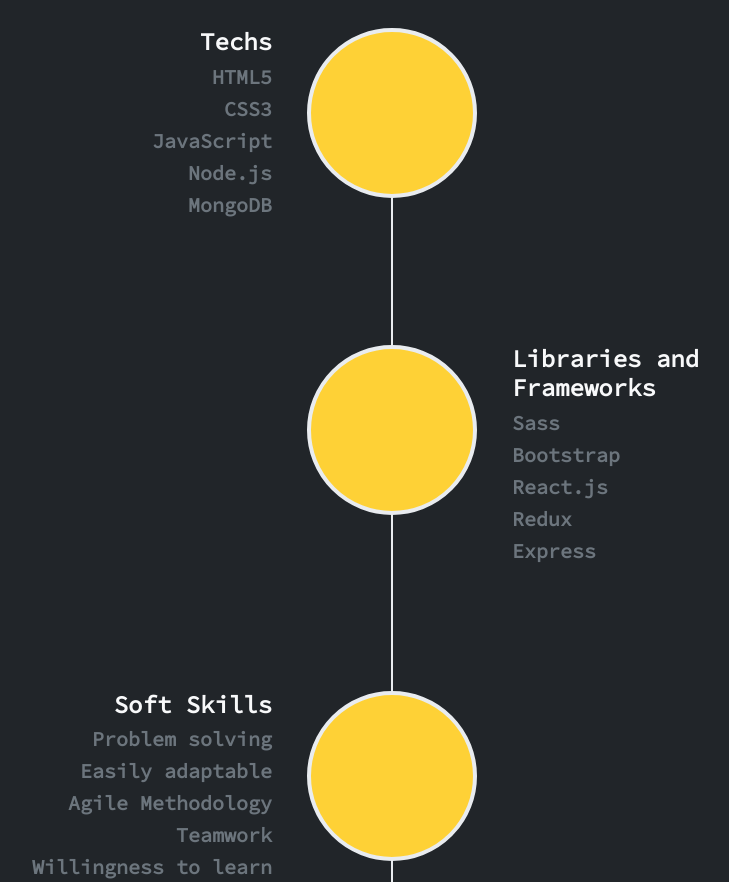
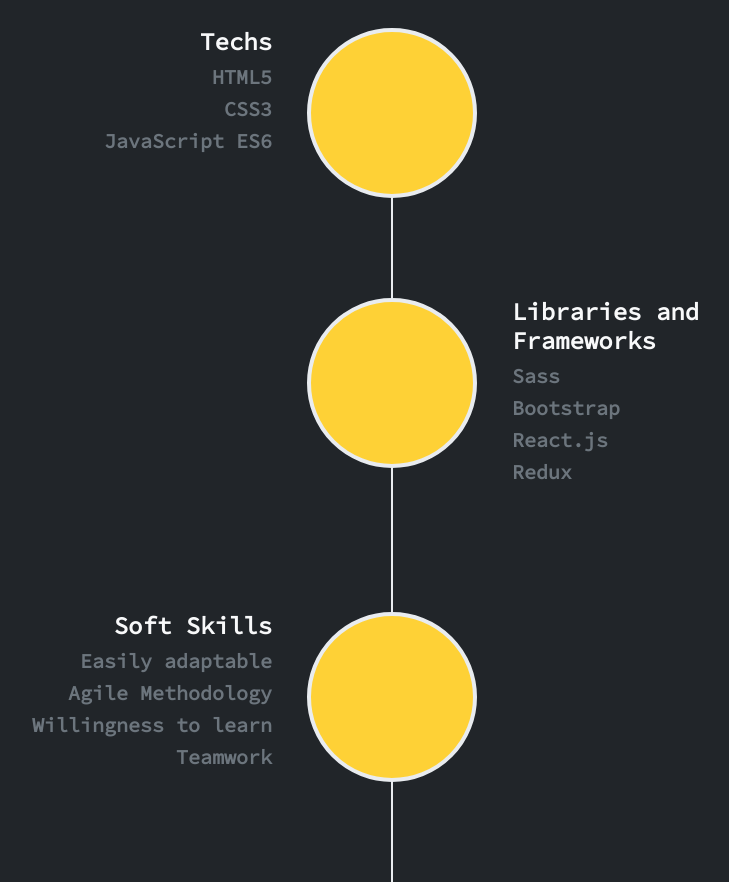
Before and after one commit to mhdalmasri/M.ALMASRI, a plain HTML site: page index.html in a window 1280 px wide. Shown: the part 1720-2602 px from the top of the page, without its empty margins (248-977 px from the left). Drawn offline with Linux system fonts and the light colour scheme.

Commit message:
Update index.html

```diff
--- a/index.html
+++ b/index.html
@@ -138,9 +138,7 @@
                 <div class="timeline-body text-muted">
                   <h5>HTML5</h5>
                   <h5>CSS3</h5>
-                  <h5>JavaScript</h5>
-                  <h5>Node.js</h5>
-                   <h5>MongoDB</h5>
+                  <h5>JavaScript ES6</h5>
                 </div>
               </div>
             </li>
@@ -157,7 +155,6 @@
                   <h5>Bootstrap</h5>
                   <h5>React.js</h5>
                   <h5>Redux</h5>
-                  <h5>Express</h5>
                 </div>
               </div>
             </li>
@@ -170,11 +167,11 @@
                   <h4 class="text-light">Soft Skills</h4>
                 </div>
                 <div class="timeline-body text-muted">
-                  <h5>Problem solving</h5>
+
                   <h5>Easily adaptable</h5>
                   <h5>Agile Methodology</h5>
+                  <h5>Willingness to learn</h5>
                   <h5>Teamwork</h5>
-                  <h5>Willingness to learn</h5>
                 </div>
               </div>
             </li>
@@ -343,7 +340,7 @@
               </a>
             </li>
             <li class="list-inline-item">
-              <a href="https://drive.google.com/uc?export=download&id=1xrl9vS8pyLEkcTTBfDC4WJJV9gDB4I2t" download="mohamad-almasri-CV">
+              <a href="https://drive.google.com/uc?export=download&id=1iLnaYtCnqYLclftjXqngYnga3WQSTQkn" download="mohamad-almasri-CV">
                 <i class="fas fa-download"></i>
               </a>
             </li>
```
